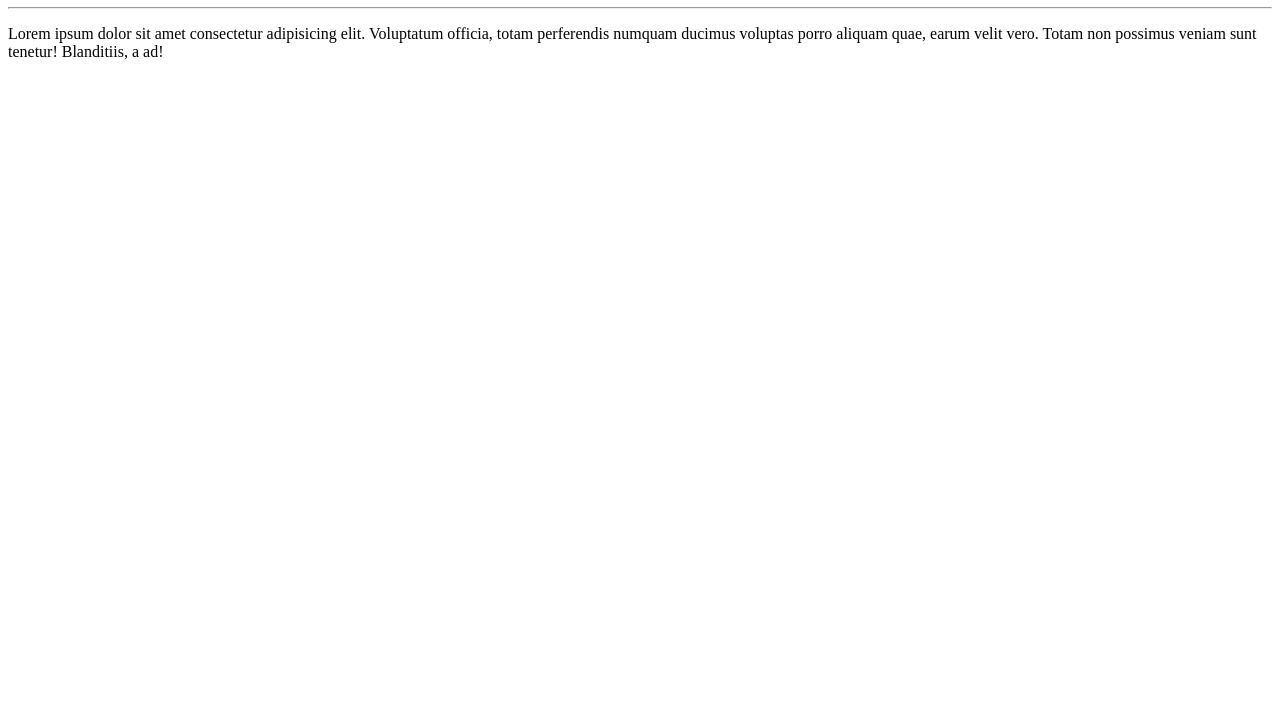
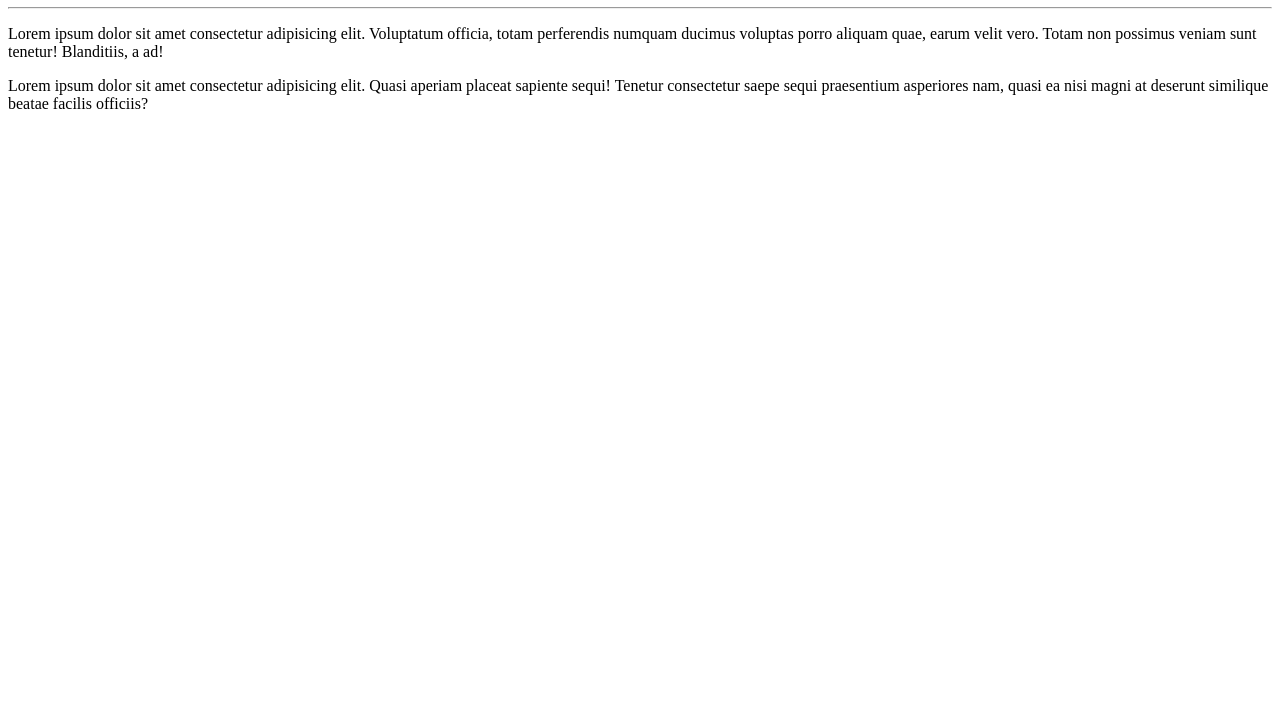
Before and after one commit to allananes/Ola-Mundo, a plain HTML site: page site-exemplo/index.html in a window 1280 px wide. Shown: the part 73-800 px from the top of the page. Drawn offline with Linux system fonts and the light colour scheme.

Commit message:
adicionei um parágrafo

```diff
--- a/site-exemplo/index.html
+++ b/site-exemplo/index.html
@@ -9,5 +9,6 @@
     <h1>Olá, Mundo!</h1>
     <hr>
     <p>Lorem ipsum dolor sit amet consectetur adipisicing elit. Voluptatum officia, totam perferendis numquam ducimus voluptas porro aliquam quae, earum velit vero. Totam non possimus veniam sunt tenetur! Blanditiis, a ad!</p>
+    <p>Lorem ipsum dolor sit amet consectetur adipisicing elit. Quasi aperiam placeat sapiente sequi! Tenetur consectetur saepe sequi praesentium asperiores nam, quasi ea nisi magni at deserunt similique beatae facilis officiis?</p>
 </body>
 </html>
```
